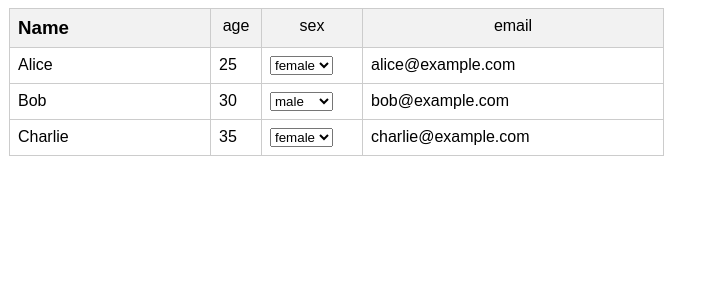
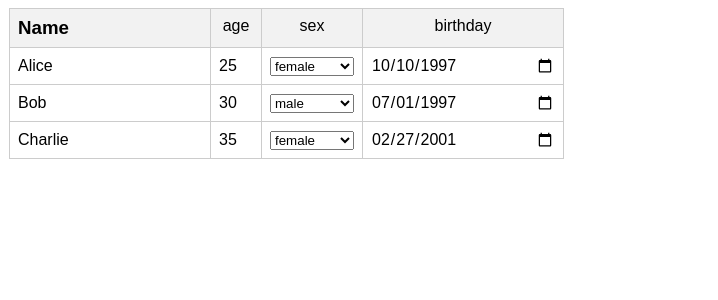
Before and after one commit to Elon-Mao/react-demo, a Next.js app: page / in a window 1280 px wide. Shown: the top 300 px of the page, without its empty margins (0-718 px from the left). Built offline with nearby package versions, Linux system fonts and the light colour scheme.

Commit message:
ElonTable css style

```diff
--- a/src/app/elontable/ElonTable.tsx
+++ b/src/app/elontable/ElonTable.tsx
@@ -1,5 +1,4 @@
 import React, { useState, useEffect, useRef, Dispatch, SetStateAction } from 'react'
-import { Patch } from 'immer'
 import { Updater, useImmer } from 'use-immer'
 import { UpdateFunction, useUndoRedo } from './use-undo-redo'
 import ElonTableCell, { CellProps } from './ElonTableCell'
@@ -30,8 +29,7 @@ export interface TableProps<S extends AnyArray> {
 
 const useElonTable = <S extends AnyArray>(
   columnOptions: ColumnOption[],
-  data: S,
-  onUpdateData: (patches: Patch[]) => void = () => { }
+  data: S
 ): TableProps<S> => {
   const [columns, setColumns] = useImmer(columnOptions.map(columnOption => Object.assign({}, {
     width: '200px',
@@ -39,7 +37,7 @@ const useElonTable = <S extends AnyArray>(
     headerRender: ElonTableHeader,
     cellRender: ElonTableCell
   }, columnOption) as ColumnOption))
-  const [tableData, updateTableData, undoTableData, redoTableData] = useUndoRedo(data, onUpdateData)
+  const [tableData, updateTableData, undoTableData, redoTableData] = useUndoRedo(data)
   const [selection, setSelection] = useState<TableSelection>()
   return {
     columns,
@@ -111,18 +109,19 @@ const ElonTable = <S extends AnyArray>({
             }
             const row0 = selectionRef.current.mouseDownCell.rowIndex
             const column0 = selectionRef.current.mouseDownCell.columnIndex
-            const row1 = tableDataRef.current.length
-            const column1 = columns.length
             navigator.clipboard.readText().then((clipText) => {
               updateTableData(draft => {
-                clipText.split('\n').forEach((line, lineIndex) => {
+                clipText.split(/[\n\r]+/).forEach((line, lineIndex) => {
+                  if (!line) {
+                    return
+                  }
                   const rowIndex = row0 + lineIndex
                   if (draft[rowIndex] === undefined) {
-                    draft.push({ name: 'Charlie', age: 35, sex: 0, email: 'charlie@example.com' })
+                    draft[rowIndex] = {}
                   }
                   line.split('\t').forEach((text, textIndex) => {
                     const columnIndex = column0 + textIndex
-                    if (columnIndex < column1) {
+                    if (columnIndex < columns.length) {
                       draft[rowIndex][columns[columnIndex].dataKey] = text
                     }
                   })
@@ -132,9 +131,11 @@ const ElonTable = <S extends AnyArray>({
             break
           case 'z':
             undoTableData()
+            setSelection(undefined)
             break
           case 'y':
             redoTableData()
+            setSelection(undefined)
             break
           case 'a':
             event.preventDefault()
@@ -147,7 +148,6 @@ const ElonTable = <S extends AnyArray>({
                 columnIndex: 0,
                 target: tableBody.children[0].children[0] as HTMLDivElement
               },
-
               mouseMoveCell: {
                 rowIndex: maxRow,
                 columnIndex: maxColumn,
--- a/src/app/elontable/ElonTableCell.tsx
+++ b/src/app/elontable/ElonTableCell.tsx
@@ -35,7 +35,7 @@ const ElonTableCell: React.FC<CellProps> = ({
   }
 
   return (
-    <div className="table-cell">{
+    <div className="table-cell" onDoubleClick={handleDoubleClick}>{
       isEditing || columnOption.type !== 'text' ? (
         <input
           value={inputValue}
@@ -44,7 +44,7 @@ const ElonTableCell: React.FC<CellProps> = ({
           onBlur={handleBlur}
           autoFocus={isEditing}
           className="table-input" />) : (
-        <div onDoubleClick={handleDoubleClick}>
+        <div title={inputValue}>
           {inputValue}
         </div>
       )
--- a/src/app/elontable/ElonTableHeader.tsx
+++ b/src/app/elontable/ElonTableHeader.tsx
@@ -4,7 +4,7 @@ import { ColumnOption } from './ElonTable'
 const ElonTableHeader: React.FC<ColumnOption> = ({
   dataKey
 }) => (
-  <div className="table-header">
+  <div className="table-header" title={dataKey}>
     {dataKey}
   </div>
 )
--- a/src/app/elontable/styles.css
+++ b/src/app/elontable/styles.css
@@ -58,20 +58,15 @@
 }
 
 .table-cell-wrapper {
+  display: flex;
+  flex-direction: column;
+  justify-content: center;
   border-bottom: var(--border);
   border-right: var(--border);
 }
 
 .table-cell {
   padding: 8px;
-  background-color: white;
-}
-
-.table-cell>div {
-  white-space: nowrap;
-  text-overflow: ellipsis;
-  overflow: hidden;
-  user-select: none;
 }
 
 .table-input {
@@ -87,3 +82,10 @@
   position: absolute;
   left: -9999px;
 }
+
+.table-cell > div,
+.table-header {
+  white-space: nowrap;
+  text-overflow: ellipsis;
+  overflow: hidden;
+}
--- a/src/app/elontable/use-undo-redo.ts
+++ b/src/app/elontable/use-undo-redo.ts
@@ -8,7 +8,6 @@ enablePatches()
 
 const useUndoRedo = <S extends Objectish>(
   initialValue: S,
-  onchange: (patches: Patch[]) => void = () => {},
   maxStep = 128
 ): UndoRedoHook<S> => {
   const [state, setState] = useState(initialValue)
@@ -34,7 +33,6 @@ const useUndoRedo = <S extends Objectish>(
       _currentStep.current--
     }
     setState(nextState)
-    onchange(patches)
   }, [])
 
   const undo = useCallback(() => {
@@ -43,7 +41,6 @@ const useUndoRedo = <S extends Objectish>(
     }
     const inverseChanges = _inverseChanges.current[--_currentStep.current]
     setState(applyPatches(stateRef.current, inverseChanges))
-    onchange(inverseChanges)
   }, [])
 
   const redo = useCallback(() => {
@@ -52,7 +49,6 @@ const useUndoRedo = <S extends Objectish>(
     }
     const changes = _changes.current[_currentStep.current++]
     setState(applyPatches(stateRef.current, changes))
-    onchange(changes)
   }, [])
   return [state, updater, undo, redo]
 }
--- a/src/app/page.tsx
+++ b/src/app/page.tsx
@@ -1,6 +1,6 @@
 'use client'
 
-import React from 'react'
+import React, { useEffect, useRef } from 'react'
 import ElonTable, { useElonTable } from './elontable/ElonTable'
 import { CellProps } from './elontable/ElonTableCell'
 
@@ -17,21 +17,27 @@ const App: React.FC = () => {
     width: '100px',
     cellRender: SexCell
   }, {
-    dataKey: 'email',
-    width: '300px'
+    dataKey: 'birthday',
+    type: 'date',
   }], [
-    { name: 'Alice', age: 25, sex: 0, email: 'alice@example.com' },
-    { name: 'Bob', age: 30, sex: 1, email: 'bob@example.com' },
-    { name: 'Charlie', age: 35, sex: 0, email: 'charlie@example.com' }
-  ], (patches) => {
-    console.log(patches)
-  })
+    { name: 'Alice', age: 25, sex: 0, birthday: '1997-10-10' },
+    { name: 'Bob', age: 30, sex: 1, birthday: '1997-07-01' },
+    { name: 'Charlie', age: 35, sex: 0, birthday: '2001-02-27' }
+  ])
+
+  useEffect(() => {
+    console.log(tableProps.tableData)
+  }, [tableProps.tableData])
+
+  const tableDataRef = useRef(tableProps.tableData)
+  tableDataRef.current = tableProps.tableData
 
   return (
-    <div className="App">
+    <>
+      <span></span>
       <ElonTable {...tableProps}>
       </ElonTable>
-    </div>
+    </>
   )
 }
 
```
